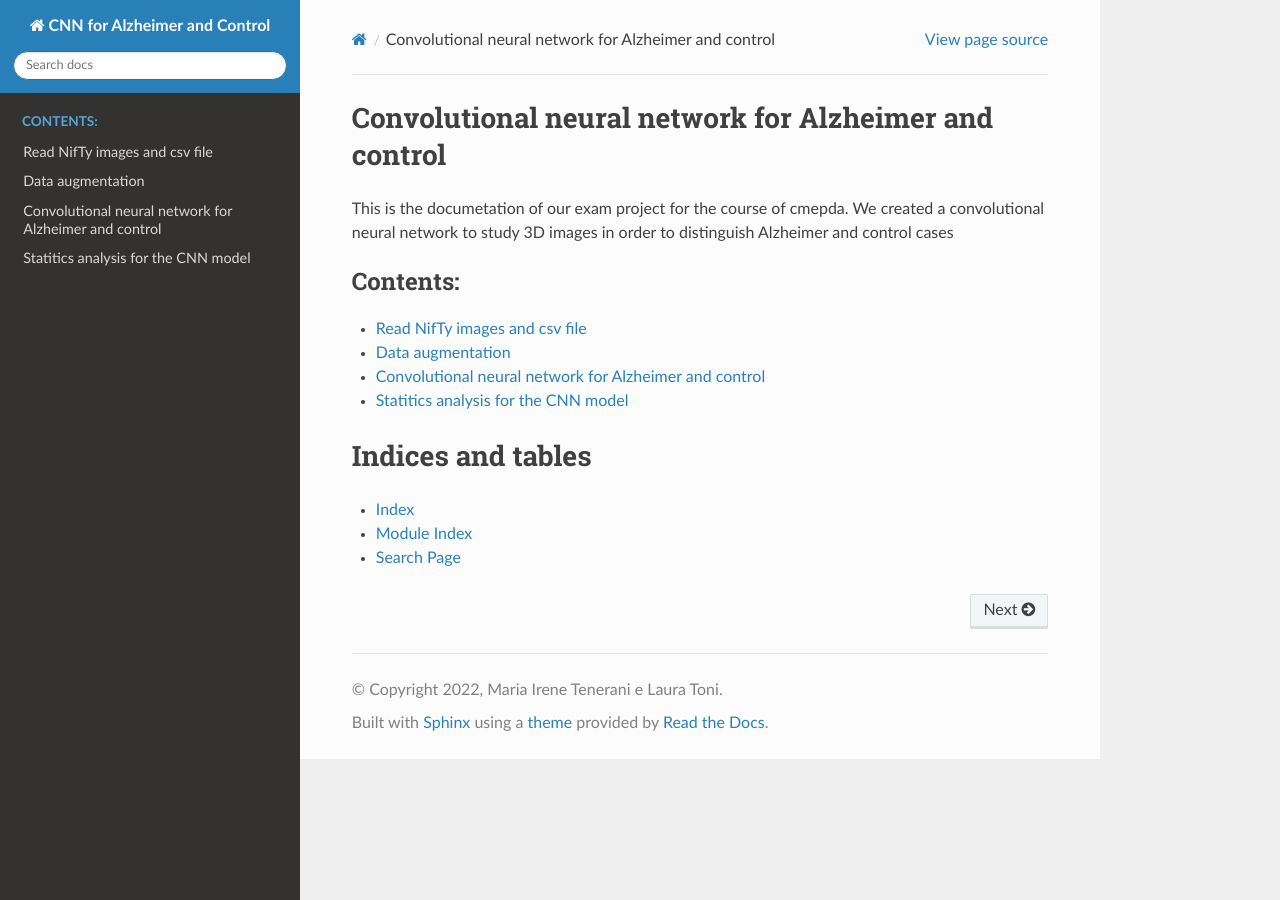
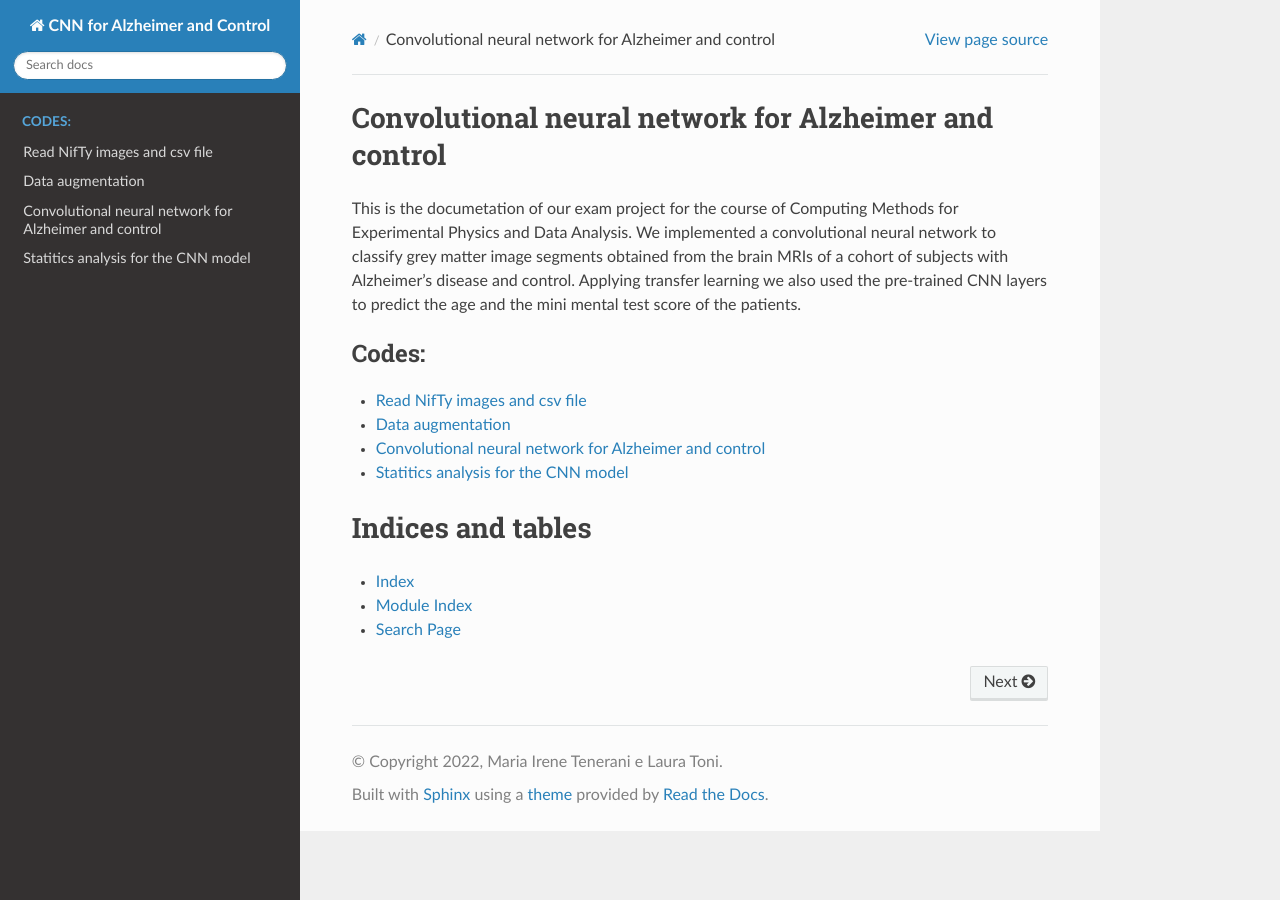
Before and after one commit to LauraToni/Progetto_cmepda, a Sphinx documentation site: the page built from doc/source/index.rst, in a window 1280 px wide. Built offline with Sphinx 7.4.7 and the Read the Docs theme 2.0.0, drawn with Linux system fonts in a browser that asks for light colours.

Commit message:
Update index.rst

```diff
--- a/doc/source/index.rst
+++ b/doc/source/index.rst
@@ -6,13 +6,14 @@
 Convolutional neural network for Alzheimer and control
 ======================================================
 
-This is the documetation of our exam project for the course of cmepda.
-We created a convolutional neural network to study 3D images in order
-to distinguish Alzheimer and control cases
+This is the documetation of our exam project for the course of Computing Methods for Experimental Physics and Data Analysis.
+We implemented a convolutional neural network to classify grey matter image segments obtained from the brain MRIs of a cohort of subjects with Alzheimer’s disease and control.
+Applying transfer learning we also used the pre-trained CNN layers to predict the age and the mini mental test score of the patients.
+
 
 .. toctree::
    :maxdepth: 4
-   :caption: Contents:
+   :caption: Codes:
 
    input
    augmentation
```
